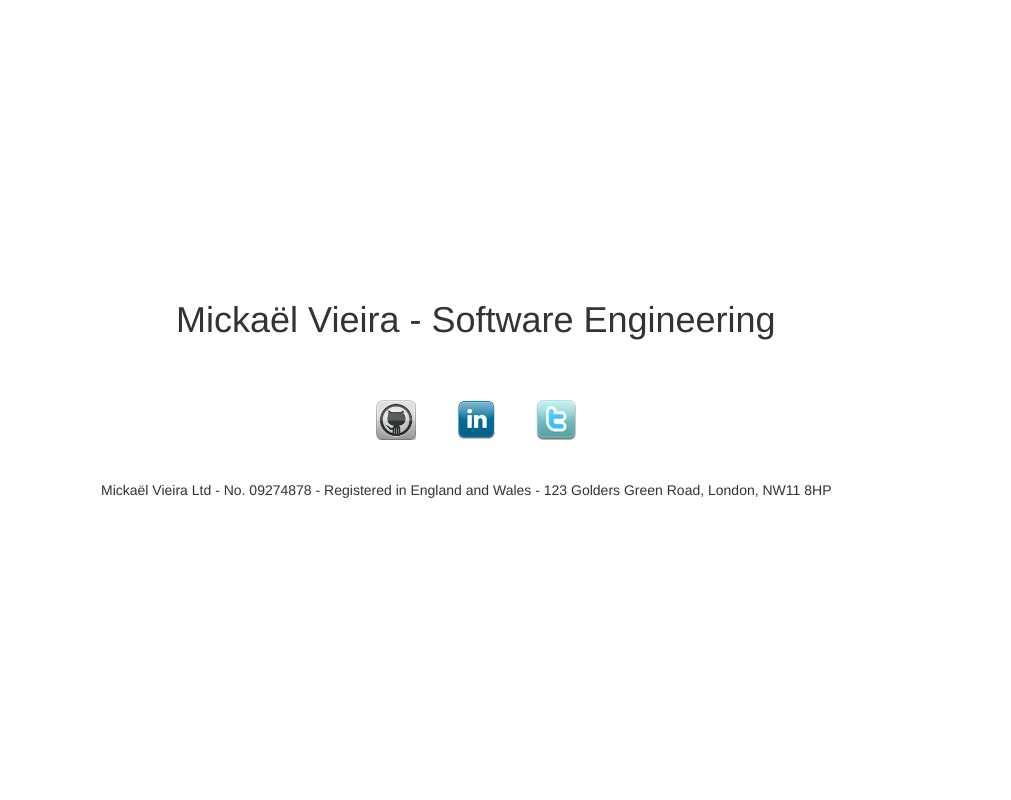
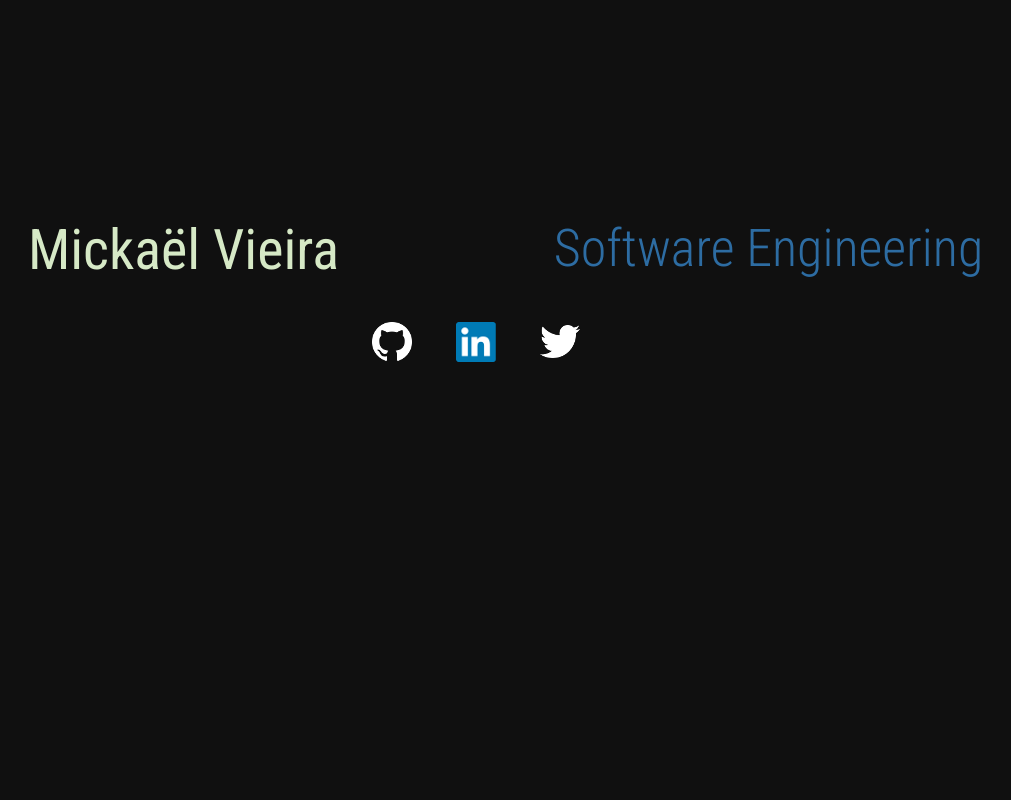
Before and after one commit to mickaelvieira/mickael-vieira.com, a PHP site: page / in a window 1280 px wide. Shown: the whole page, without its empty margins (164-1175 px from the left). Run offline with PHP 8.4, Linux system fonts and the light colour scheme; some libraries are stand-ins or nearby versions.

Commit message:
Improved design

```diff
--- a/css/main.css
+++ b/css/main.css
@@ -1,29 +1,33 @@
-.vertical-center {
-    min-height: 100%;
-    min-height: 100vh;
-    display: flex;
-    align-items: center;
+body {
+    background-color: #101010;
+}
+.main {
+    margin-top: 200px;
+}
+h1, h2 {
+    font-family: 'Roboto Condensed', sans-serif;
+}
+h1 {
+    color: #d6e9c6;
+    font-size: 56px;
+    font-weight: 400;
+}
+h2 {
+    color: #2d6ca2;
+    font-size: 52px;
+    font-weight: 300;
 }
 .block-header {
-    width: 600px;
-    margin-top: 20px;
-    margin-bottom: 20px;
-}
-.block-footer {
-    width: 750px;
     margin-top: 20px;
     margin-bottom: 20px;
 }
 .block-nav-icons {
-    width: 240px;
     margin-top: 20px;
     margin-bottom: 20px;
 }
 .link-icon {
     text-decoration: none;
-    display: block;
     margin: 20px;
-    float: left;
 }
 .link-icon:hover {
     text-decoration: none;
--- a/index.html
+++ b/index.html
@@ -3,22 +3,30 @@
 <head lang="en">
     <meta charset="UTF-8">
     <title>Micka&euml;l Vieira - Software Engineering</title>
+    <link href='http://fonts.googleapis.com/css?family=Roboto+Condensed:400,300' rel='stylesheet' type='text/css'>
     <link rel="stylesheet" href="components/bootstrap/dist/css/bootstrap.min.css">
     <link rel="stylesheet" href="css/main.css">
 </head>
 <body>
 
-<div class="container vertical-center">
+<div class="main container">
+
+    <div class="row">
+        <div class="col-xs-12 col-md-6">
+            <header class="block-header text-center">
+                <h1>Micka&euml;l Vieira</h1>
+            </header>
+        </div>
+        <div class="col-xs-12 col-md-6">
+            <header class="block-header text-center">
+                <h2>Software Engineering</h2>
+            </header>
+        </div>
+    </div>
 
     <div class="row">
         <div class="col-xs-12">
-            <header class="block-header center-block">
-                <h1>Micka&euml;l Vieira - Software Engineering</h1>
-            </header>
-        </div>
-
-        <div class="col-xs-12">
-            <nav class="block-nav-icons center-block">
+            <nav class="block-nav-icons text-center">
                 <a href="https://github.com/mickaelvieira" class="link-icon"
                    title="Micka&euml;l Vieira's Github Account">
                     <img src="images/github.png" alt="Github icon" width="40" height="40">
@@ -33,14 +41,8 @@
                 </a>
             </nav>
         </div>
+    </div>
 
-        <div class="col-xs-12">
-            <footer class="block-footer center-block">
-                Micka&euml;l Vieira Ltd - No. 09274878 - Registered in England and Wales - 123 Golders Green Road,
-                London, NW11 8HP
-            </footer>
-        </div>
-    </div>
 </div>
 
 </body>
```
Also changed, not shown: images/github.png, images/linkedin.png, images/twitter.png.
